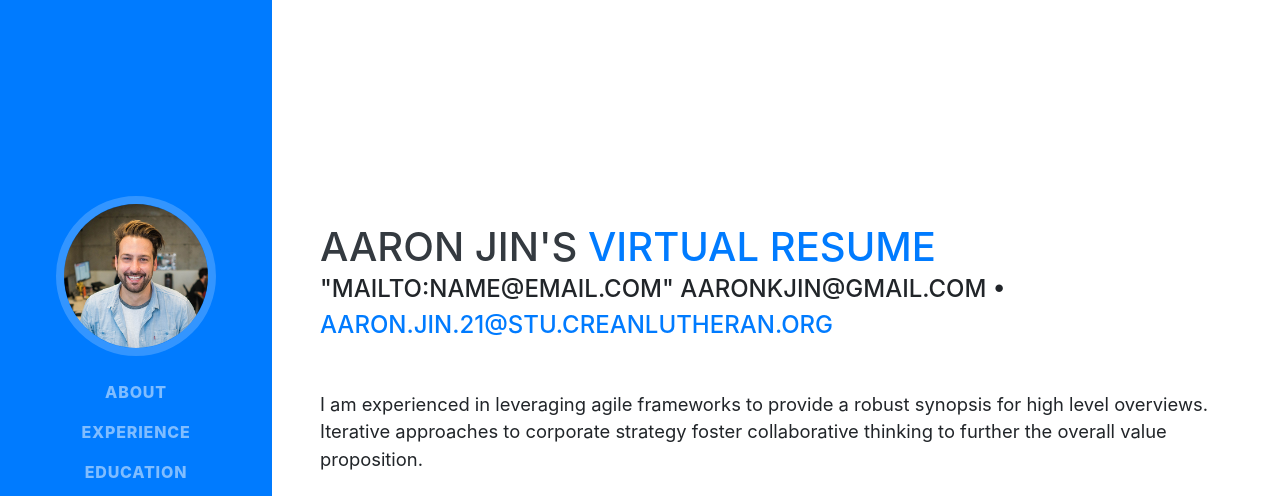
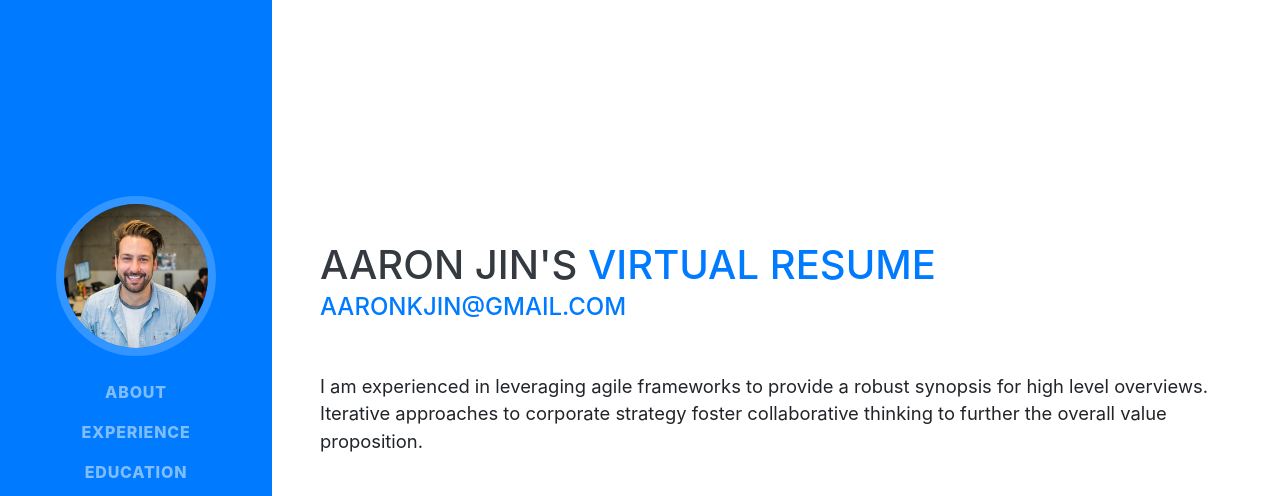
Before and after one commit to hoxykidmilli/hoxykidmilli.github.io, a website with bundled scripts: page index.html in a window 1280 px wide. Shown: the top 496 px of the page. Built offline with nearby package versions, Linux system fonts and the light colour scheme; a web font is replaced by a local one.

Commit message:
Update index.html

```diff
--- a/index.html
+++ b/index.html
@@ -181,7 +181,7 @@
       <div class="w-100">
         <h1 class="mb-0">Aaron Jin's <span class="text-primary">Virtual Resume</span>
         </h1>
-        <div class="subheading mb-5"> "mailto:name@email.com" aaronkjin@gmail.com • <a href= "mailto:name@email.com">aaron.jin.21@stu.creanlutheran.org</a>
+        <div class="subheading mb-5"> <a href= "mailto:name@email.com">aaronkjin@gmail.com</a>
         </div>
         <p class="lead mb-5">I am experienced in leveraging agile frameworks to provide a robust synopsis for high level overviews. Iterative approaches to corporate strategy foster collaborative thinking to further the overall value proposition.</p>
         <div class="social-icons">
```
